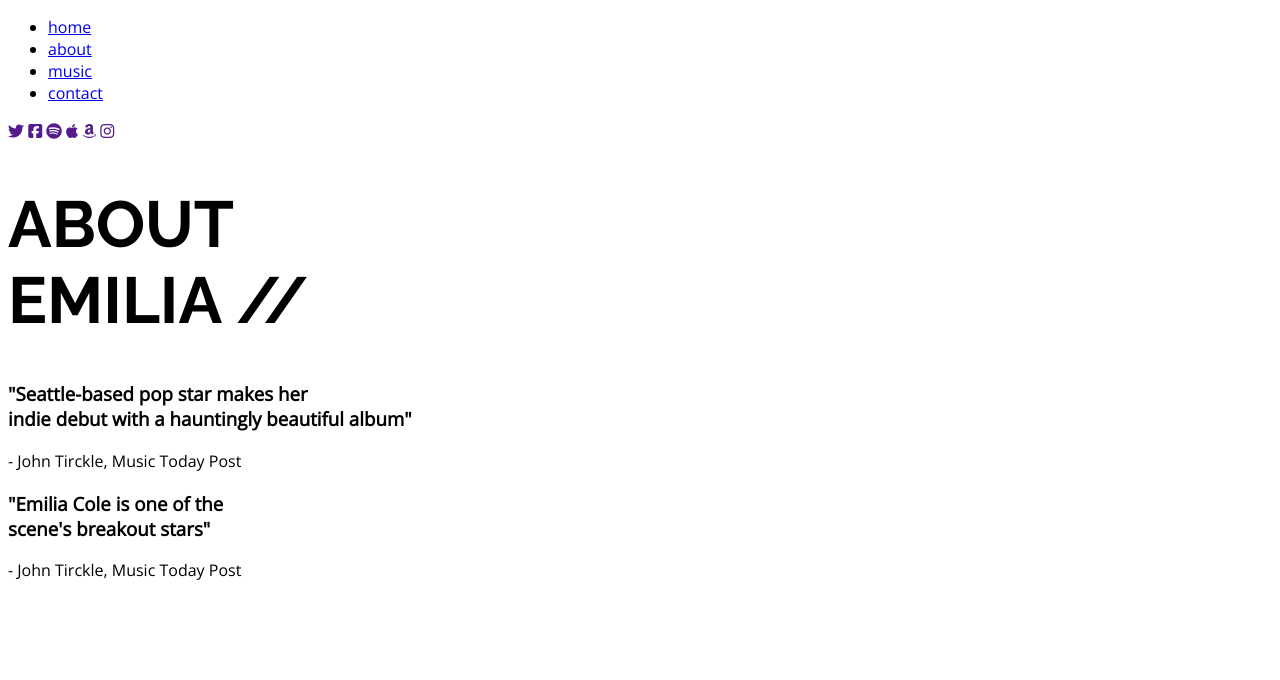
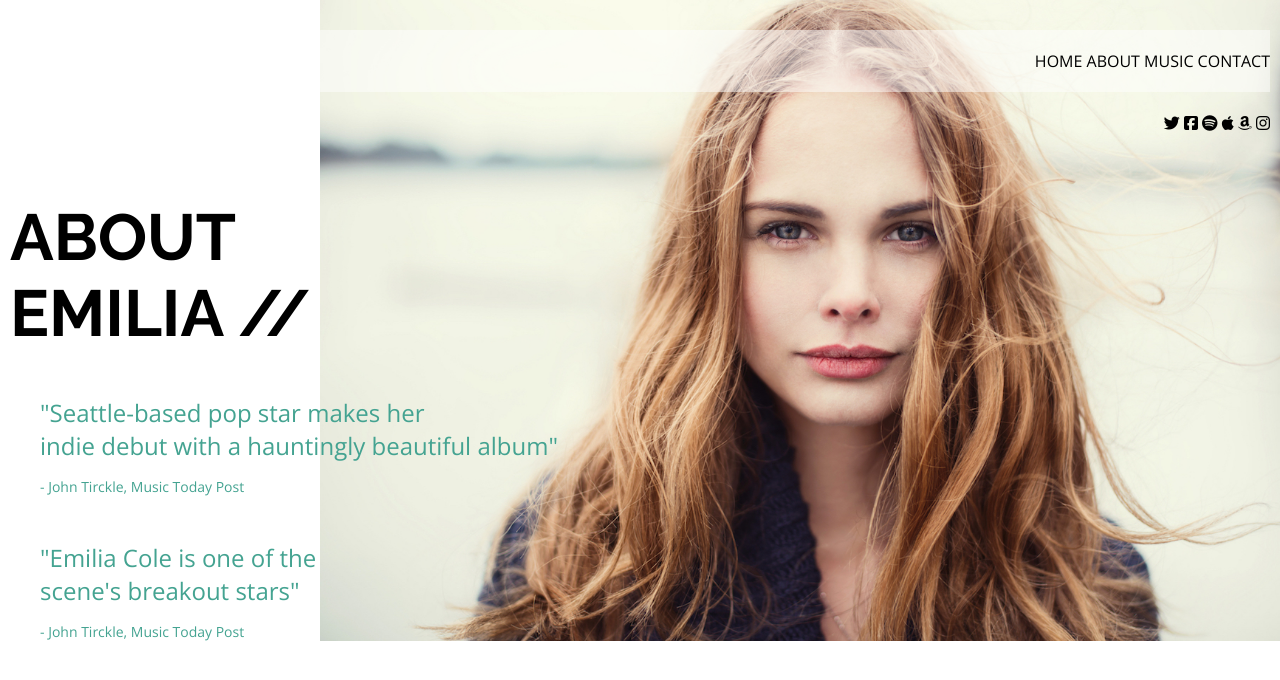
Before and after one commit to DM-Romero/emiliacole, a website: page views/about.html in a window 1280 px wide. Drawn offline with nearby package versions, Linux system fonts and the light colour scheme.

Commit message:
Agregando estilo a about

```diff
--- a/public/css/about.css
+++ b/public/css/about.css
@@ -0,0 +1,27 @@
+body.about{
+    background-image: url('/img/emilia-about.jpg');
+    background-repeat: no-repeat;
+    background-size: 75%;
+    background-position: right top;
+}
+
+.about__main h1 {
+
+margin-top: 65px;
+}
+
+.about__main__section {
+    color: var(--colorVerde);
+    margin-left: 30px;
+    margin-top: 45px;
+}
+
+.about__main__section h3{
+    margin-bottom: 15px;
+    font-size: 24px;
+    font-weight: 400;
+}
+
+.about__main__section p {
+    font-size: 14px;
+}
--- a/public/css/general.css
+++ b/public/css/general.css
@@ -1,16 +1,34 @@
 :root{
     --tipografiaTitulos: 'Raleway', sans-serif;
-    --tipografiaEmilia: 'Work-Sans',sans-serif;
-    --tipografiaGeneral: 'Open Sans', sans-serif;
+    --tipografiaEmilia : 'Work Sans',sans-serif;
+    --tipografiaGeneral : 'Open Sans', sans-serif;
+    --colorVerde : #44a391
 }
 
-body{
-    font-family: var(--tipografiaGeneral);
+*{
+    margin: 0;
 }
 
-h1{
+body {
+    font-family: var(--tipografiaGeneral);
+    padding: 10px;
+}
+
+h1 {
     font-family: var(--tipografiaTitulos);
     text-transform: uppercase;
     font-weight: 700;
     font-size: 65px;
 }
+
+ul li {
+    list-style: none;
+}
+
+a {
+    text-decoration: none;
+}
+
+ul {
+    padding-left: 0;
+}
--- /dev/null
+++ b/public/css/header.css
@@ -0,0 +1,30 @@
+header {
+    text-transform: uppercase;
+}
+
+.header__nav--menu--vertical ul a {
+    line-height: 30px;
+    color: gray;
+}
+
+.header__nav--redes a, .header__nav--menu--horizontal ul li a {
+    color: black;
+}
+
+.header--vertical{
+    margin: 30px;
+}
+
+.header--horizontal {
+    text-align: right;
+}
+
+.header__nav--menu--horizontal {
+    background-color: rgba(255,255, 255, 0.5);
+    padding: 20px 0;
+    margin: 20px 0;
+}
+
+.header__nav--menu--horizontal ul li {
+    display: inline;
+}
--- a/public/css/home.css
+++ b/public/css/home.css
@@ -1,19 +1,26 @@
-body.home {
+body.home{
     background-image: url('/img/emilia-home.jpg');
     background-repeat: no-repeat;
     background-size: 75%;
     background-position: right -100px;
 }
 
+/* .home__main {
+
+} */
+
 .home__main h2{
     font-family: var(--tipografiaEmilia);
     text-transform: uppercase;
     line-height: 36px;
-    letter-spacing: 5px;
+    letter-spacing: 3px;
     font-weight: 300;
     font-size: 40px;
+    margin-left: 30px;
+    margin-top: 125px;
+    margin-bottom: 125px;
 }
 
-.home__main h1{
+.home__main h1 {
     background-color: rgba(255, 255, 255, 0.5);
 }
--- a/public/css/styles.css
+++ b/public/css/styles.css
@@ -3,4 +3,5 @@
 @import "./about.css";
 @import "./contact.css";
 @import "./home.css";
-@import "./music.css"
+@import "./music.css";
+@import "./header.css"
--- a/views/about.html
+++ b/views/about.html
@@ -8,8 +8,8 @@
     <link rel="stylesheet" href="/css/styles.css">
 </head>
 <body class="about">
-    <header>
-        <nav>
+    <header class="header--horizontal">
+        <nav class="header__nav--menu--horizontal">
             <ul>
                 <li><a href="/">home</a></li>
                 <li><a href="/about">about</a></li>
@@ -17,7 +17,7 @@
                 <li><a href="/contact">contact</a></li>
             </ul>
         </nav>
-        <nav>
+        <nav class="header__nav--redes">
             <a href=""><i class="fa-brands fa-twitter"></i></a>
             <a href=""><i class="fa-brands fa-square-facebook"></i></a>
             <a href=""><i class="fa-brands fa-spotify"></i></a>
@@ -25,18 +25,22 @@
             <a href=""><i class="fa-brands fa-amazon"></i></a>
             <a href=""><i class="fa-brands fa-instagram"></i></a>
         </nav>
-       </header>
-       <main>
+    </header>
+    <main class="about__main">
         <h1>
             about <br> emilia //
         </h1>
-        <section>
-            <h3>"Seattle-based pop star makes her <br> indie debut with a hauntingly
-            beautiful album" </h3>
+        <section class="about__main__section">
+            <h3>
+                "Seattle-based pop star makes her <br> indie debut with a hauntingly
+            beautiful album"
+            </h3>
             <p>- John Tirckle, Music Today Post</p>
-           </section>
-        <section>
-            <h3>"Emilia Cole is one of the <br> scene's breakout stars"</h3>
+        </section>
+        <section class="about__main__section">
+            <h3>
+                "Emilia Cole is one of the <br> scene's breakout stars"
+            </h3>
             <p>- John Tirckle, Music Today Post</p>
         </section>
         </main>
```
Also changed, not shown: views/contact.html (+33 -12 lines), views/home.html (+4 -3 lines), views/music.html (+3 -3 lines), 1 other file.
